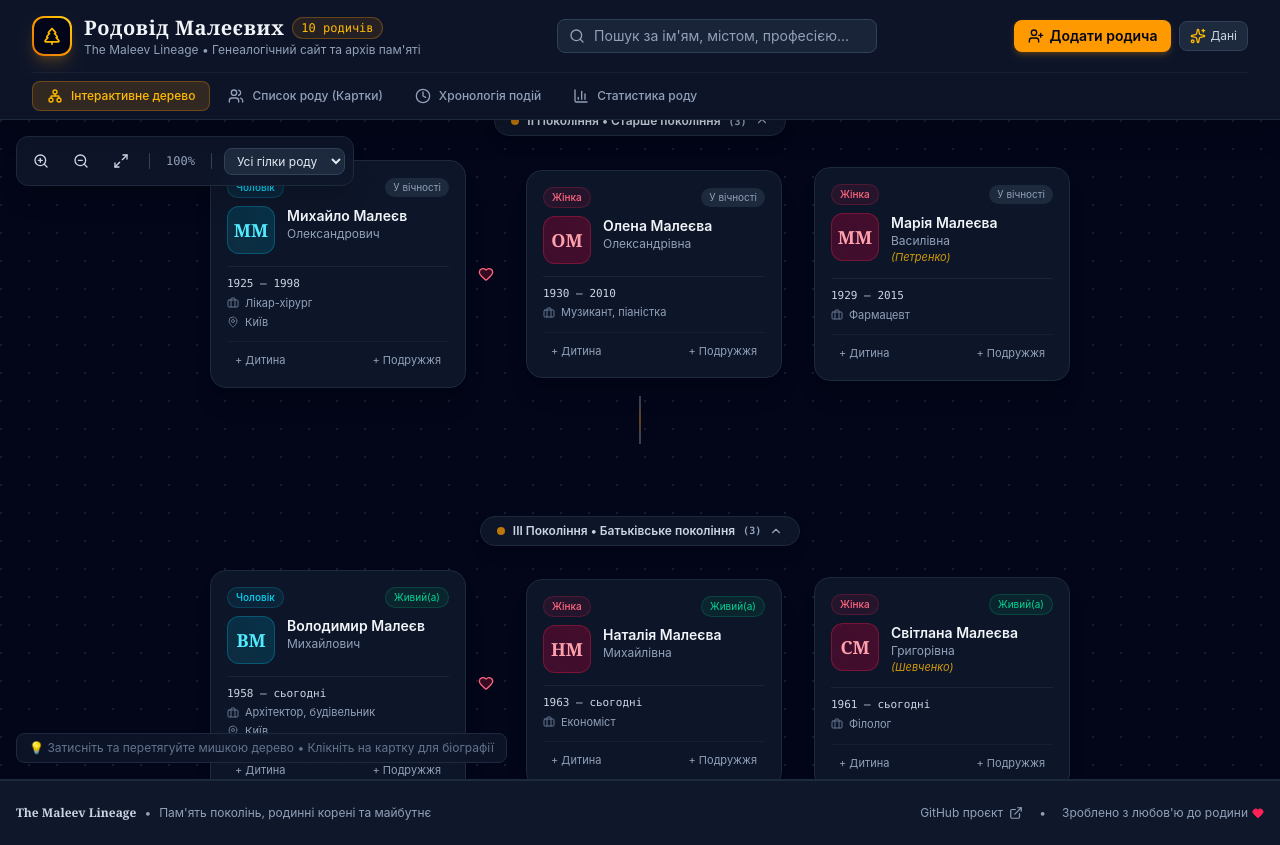
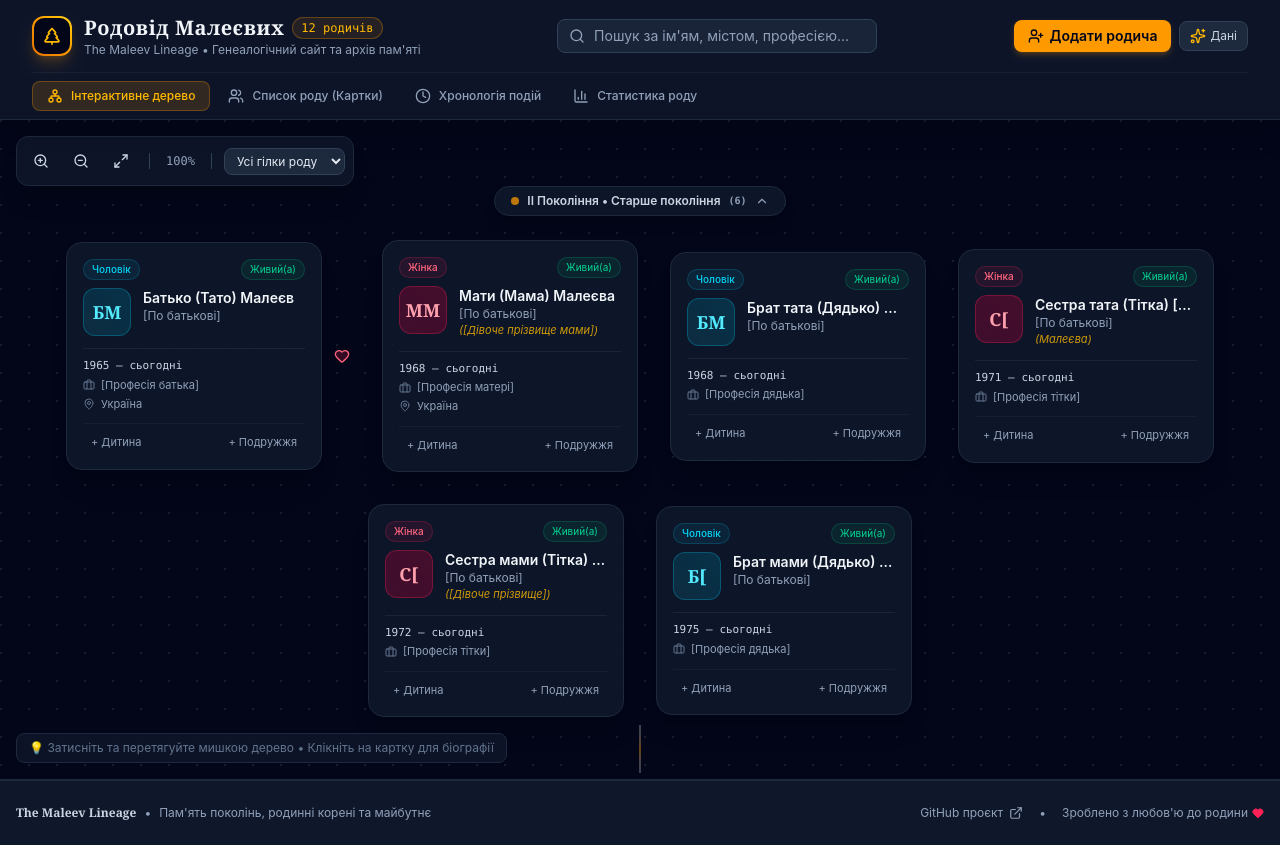
Before and after one commit to Icar6618/The-Maleev-Lineage, a React (Vite) app: page / in a window 1280 px wide. Built offline with nearby package versions, Linux system fonts and the light colour scheme.

Commit message:
feat: setup 3-generation blank template family tree ready for user input

```diff
--- a/src/data/initialData.ts
+++ b/src/data/initialData.ts
@@ -2,200 +2,260 @@ import type { FamilyData } from '../types/family';
 
 export const initialFamilyData: FamilyData = {
   title: 'Родовід Малеєвих',
-  description: 'Історія, покоління, родинні зв’язки та пам’ять поколінь родини Малеєвих.',
+  description: 'Родинне дерево на 3 покоління. Заповніть картки своїми справжніми рідними.',
   lastUpdated: new Date().toISOString().split('T')[0],
   persons: [
-    // 1-ше покоління (Прапрадідусі / Пращури)
+    // ========================================================
+    // ПОКОЛІННЯ 1: ДІДУСІ ТА БАБУСІ
+    // ========================================================
+
+    // Лінія батька
     {
-      id: 'p-1',
-      firstName: 'Олександр',
+      id: 'p-paternal-grandfather',
+      firstName: 'Дідусь (по батькові)',
       lastName: 'Малеєв',
-      middleName: 'Михайлович',
+      middleName: '[По батькові]',
       gender: 'male',
-      birthDate: '1892',
+      birthDate: '1935',
       birthPlace: 'Україна',
-      deathDate: '1965',
-      deathPlace: 'Україна',
       isLiving: false,
       generation: 1,
-      profession: 'Інженер, ремісник',
-      bio: 'Один із засновників гілки Малеєвих. Працював інженером, передав нащадкам любов до науки та майстерності.',
-      branch: 'Основна гілка',
-      spouseIds: ['p-2'],
-      childrenIds: ['p-3', 'p-4'],
-      tags: ['Засновник гілки', 'Інженер']
+      branch: 'Лінія батька',
+      profession: '[Вкажіть професію дідуся]',
+      bio: 'Батько мого тата. Натисніть «Редагувати», щоб вказати справжнє ім’я, роки життя та історію.',
+      spouseIds: ['p-paternal-grandmother'],
+      childrenIds: ['p-father', 'p-paternal-uncle', 'p-paternal-aunt'],
+      tags: ['Дідусь', 'Лінія батька']
     },
     {
-      id: 'p-2',
-      firstName: 'Анна',
+      id: 'p-paternal-grandmother',
+      firstName: 'Бабуся (по батькові)',
       lastName: 'Малеєва',
-      maidenName: 'Ковальчук',
-      middleName: 'Іванівна',
+      maidenName: '[Дівоче прізвище]',
+      middleName: '[По батькові]',
       gender: 'female',
-      birthDate: '1898',
+      birthDate: '1938',
       birthPlace: 'Україна',
-      deathDate: '1974',
-      deathPlace: 'Україна',
       isLiving: false,
       generation: 1,
-      profession: 'Вчителька мови та літератури',
-      bio: 'Берегиня родинного вогнища. Присвятила понад 40 років шкільному викладанню.',
-      branch: 'Основна гілка',
-      spouseIds: ['p-1'],
-      childrenIds: ['p-3', 'p-4'],
-      tags: ['Освіта']
+      branch: 'Лінія батька',
+      profession: '[Вкажіть професію бабусі]',
+      bio: 'Мати мого тата. Натисніть «Редагувати», щоб внести дівоче прізвище та спогади.',
+      spouseIds: ['p-paternal-grandfather'],
+      childrenIds: ['p-father', 'p-paternal-uncle', 'p-paternal-aunt'],
+      tags: ['Бабуся', 'Лінія батька']
     },
 
-    // 2-ге покоління
+    // Лінія матері
     {
-      id: 'p-3',
-      firstName: 'Михайло',
-      lastName: 'Малеєв',
-      middleName: 'Олександрович',
+      id: 'p-maternal-grandfather',
+      firstName: 'Дідусь (по матері)',
+      lastName: '[Прізвище дідуся]',
+      middleName: '[По батькові]',
       gender: 'male',
-      birthDate: '1925',
-      birthPlace: 'Київ',
-      deathDate: '1998',
-      deathPlace: 'Київ',
+      birthDate: '1936',
+      birthPlace: 'Україна',
       isLiving: false,
-      generation: 2,
-      profession: 'Лікар-хірург',
-      bio: 'Відомий лікар, врятував сотні життів. Завжди підтримував зв’язок з усіма родичами та збирав сімейні архіви.',
-      branch: 'Основна гілка',
-      fatherId: 'p-1',
-      motherId: 'p-2',
-      spouseIds: ['p-5'],
-      childrenIds: ['p-6', 'p-7'],
-      tags: ['Медицина', 'Архівіст']
+      generation: 1,
+      branch: 'Лінія матері',
+      profession: '[Вкажіть професію дідуся]',
+      bio: 'Батько моєї мами. Натисніть «Редагувати», щоб ввести ім’я та історію життя.',
+      spouseIds: ['p-maternal-grandmother'],
+      childrenIds: ['p-mother', 'p-maternal-aunt', 'p-maternal-uncle'],
+      tags: ['Дідусь', 'Лінія матері']
     },
     {
-      id: 'p-4',
-      firstName: 'Олена',
+      id: 'p-maternal-grandmother',
+      firstName: 'Бабуся (по матері)',
+      lastName: '[Прізвище]',
+      maidenName: '[Дівоче прізвище]',
+      middleName: '[По батькові]',
+      gender: 'female',
+      birthDate: '1940',
+      birthPlace: 'Україна',
+      isLiving: false,
+      generation: 1,
+      branch: 'Лінія матері',
+      profession: '[Вкажіть професію бабусі]',
+      bio: 'Мати моєї мами. Натисніть «Редагувати», щоб заповнити дані бабусі.',
+      spouseIds: ['p-maternal-grandfather'],
+      childrenIds: ['p-mother', 'p-maternal-aunt', 'p-maternal-uncle'],
+      tags: ['Бабуся', 'Лінія матері']
+    },
+
+    // ========================================================
+    // ПОКОЛІННЯ 2: БАТЬКИ, ДЯДЬКИ ТА ТІТКИ
+    // ========================================================
+
+    // Батько
+    {
+      id: 'p-father',
+      firstName: 'Батько (Тато)',
+      lastName: 'Малеєв',
+      middleName: '[По батькові]',
+      gender: 'male',
+      birthDate: '1965',
+      birthPlace: 'Україна',
+      isLiving: true,
+      generation: 2,
+      branch: 'Основна гілка',
+      profession: '[Професія батька]',
+      bio: 'Мій батько. Натисніть «Редагувати», щоб вказати його ім’я, дату народження та цікаві факти.',
+      fatherId: 'p-paternal-grandfather',
+      motherId: 'p-paternal-grandmother',
+      spouseIds: ['p-mother'],
+      childrenIds: ['p-me', 'p-brother'],
+      tags: ['Батько', 'Основна гілка']
+    },
+
+    // Мати
+    {
+      id: 'p-mother',
+      firstName: 'Мати (Мама)',
       lastName: 'Малеєва',
-      middleName: 'Олександрівна',
+      maidenName: '[Дівоче прізвище мами]',
+      middleName: '[По батькові]',
       gender: 'female',
-      birthDate: '1930',
-      deathDate: '2010',
-      isLiving: false,
+      birthDate: '1968',
+      birthPlace: 'Україна',
+      isLiving: true,
       generation: 2,
-      profession: 'Музикант, піаністка',
-      bio: 'Викладала фортепіано, прищеплювала музичну культуру всім племінникам та онукам.',
       branch: 'Основна гілка',
-      fatherId: 'p-1',
-      motherId: 'p-2',
+      profession: '[Професія матері]',
+      bio: 'Моя мама. Натисніть «Редагувати», щоб вказати ім’я мами, дівоче прізвище та рід занять.',
+      fatherId: 'p-maternal-grandfather',
+      motherId: 'p-maternal-grandmother',
+      spouseIds: ['p-father'],
+      childrenIds: ['p-me', 'p-brother'],
+      tags: ['Мати', 'Основна гілка']
+    },
+
+    // Брат тата (Дядько)
+    {
+      id: 'p-paternal-uncle',
+      firstName: 'Брат тата (Дядько)',
+      lastName: 'Малеєв',
+      middleName: '[По батькові]',
+      gender: 'male',
+      birthDate: '1968',
+      isLiving: true,
+      generation: 2,
+      branch: 'Лінія батька',
+      profession: '[Професія дядька]',
+      bio: 'Рідний брат мого батька. Вкажіть його ім’я та родину.',
+      fatherId: 'p-paternal-grandfather',
+      motherId: 'p-paternal-grandmother',
       spouseIds: [],
       childrenIds: [],
-      tags: ['Мистецтво']
-    },
-    {
-      id: 'p-5',
-      firstName: 'Марія',
-      lastName: 'Малеєва',
-      maidenName: 'Петренко',
-      middleName: 'Василівна',
-      gender: 'female',
-      birthDate: '1929',
-      deathDate: '2015',
-      isLiving: false,
-      generation: 2,
-      profession: 'Фармацевт',
-      bio: 'Працювала в науково-дослідному інституті, чудова господиня та організатор родинних свят.',
-      branch: 'Основна гілка',
-      spouseIds: ['p-3'],
-      childrenIds: ['p-6', 'p-7']
+      tags: ['Дядько', 'Лінія батька']
     },
 
-    // 3-тє покоління
+    // Сестра тата (Тітка)
     {
-      id: 'p-6',
-      firstName: 'Володимир',
+      id: 'p-paternal-aunt',
+      firstName: 'Сестра тата (Тітка)',
+      lastName: '[Прізвище після одруження]',
+      maidenName: 'Малеєва',
+      middleName: '[По батькові]',
+      gender: 'female',
+      birthDate: '1971',
+      isLiving: true,
+      generation: 2,
+      branch: 'Лінія батька',
+      profession: '[Професія тітки]',
+      bio: 'Рідна сестра мого батька. Вкажіть її ім’я та родину.',
+      fatherId: 'p-paternal-grandfather',
+      motherId: 'p-paternal-grandmother',
+      spouseIds: [],
+      childrenIds: [],
+      tags: ['Тітка', 'Лінія батька']
+    },
+
+    // Сестра мами (Тітка)
+    {
+      id: 'p-maternal-aunt',
+      firstName: 'Сестра мами (Тітка)',
+      lastName: '[Прізвище]',
+      maidenName: '[Дівоче прізвище]',
+      middleName: '[По батькові]',
+      gender: 'female',
+      birthDate: '1972',
+      isLiving: true,
+      generation: 2,
+      branch: 'Лінія матері',
+      profession: '[Професія тітки]',
+      bio: 'Рідна сестра моєї мами. Вкажіть її ім’я та деталі.',
+      fatherId: 'p-maternal-grandfather',
+      motherId: 'p-maternal-grandmother',
+      spouseIds: [],
+      childrenIds: [],
+      tags: ['Тітка', 'Лінія матері']
+    },
+
+    // Брат мами (Дядько)
+    {
+      id: 'p-maternal-uncle',
+      firstName: 'Брат мами (Дядько)',
+      lastName: '[Прізвище]',
+      middleName: '[По батькові]',
+      gender: 'male',
+      birthDate: '1975',
+      isLiving: true,
+      generation: 2,
+      branch: 'Лінія матері',
+      profession: '[Професія дядька]',
+      bio: 'Рідний брат моєї мами. Вкажіть його ім’я та родину.',
+      fatherId: 'p-maternal-grandfather',
+      motherId: 'p-maternal-grandmother',
+      spouseIds: [],
+      childrenIds: [],
+      tags: ['Дядько', 'Лінія матері']
+    },
+
+    // ========================================================
+    // ПОКОЛІННЯ 3: Я ТА МІЙ БРАТ
+    // ========================================================
+
+    // Я
+    {
+      id: 'p-me',
+      firstName: 'Я',
       lastName: 'Малеєв',
-      middleName: 'Михайлович',
+      middleName: '[По батькові]',
       gender: 'male',
-      birthDate: '1958',
-      birthPlace: 'Київ',
+      birthDate: '1995',
+      birthPlace: 'Україна',
       isLiving: true,
       generation: 3,
-      profession: 'Архітектор, будівельник',
-      bio: 'Проектував житлові та громадські будівлі. Захоплюється історією України та генеалогією.',
       branch: 'Основна гілка',
-      fatherId: 'p-3',
-      motherId: 'p-5',
-      spouseIds: ['p-8'],
-      childrenIds: ['p-9', 'p-10'],
-      tags: ['Архітектура']
+      profession: '[Ваша професія / рід занять]',
+      bio: 'Творець та хранитель родинного дерева. Натисніть «Редагувати», щоб вказати своє повне ім’я, дату народження та біографію.',
+      fatherId: 'p-father',
+      motherId: 'p-mother',
+      spouseIds: [],
+      childrenIds: [],
+      tags: ['Автор дерева', 'Основна гілка']
     },
+
+    // Мій брат
     {
-      id: 'p-7',
-      firstName: 'Наталія',
-      lastName: 'Малеєва',
-      middleName: 'Михайлівна',
-      gender: 'female',
-      birthDate: '1963',
+      id: 'p-brother',
+      firstName: 'Мій брат',
+      lastName: 'Малеєв',
+      middleName: '[По батькові]',
+      gender: 'male',
+      birthDate: '1998',
+      birthPlace: 'Україна',
       isLiving: true,
       generation: 3,
-      profession: 'Економіст',
-      bio: 'Активна учасниця сімейних зустрічей, мандрівниця.',
       branch: 'Основна гілка',
-      fatherId: 'p-3',
-      motherId: 'p-5',
-      spouseIds: [],
-      childrenIds: []
-    },
-    {
-      id: 'p-8',
-      firstName: 'Світлана',
-      lastName: 'Малеєва',
-      maidenName: 'Шевченко',
-      middleName: 'Григорівна',
-      gender: 'female',
-      birthDate: '1961',
-      isLiving: true,
-      generation: 3,
-      profession: 'Філолог',
-      bio: 'Знавець мов і фольклору. Завжди записувала родинні перекази та спогади старших поколінь.',
-      branch: 'Основна гілка',
-      spouseIds: ['p-6'],
-      childrenIds: ['p-9', 'p-10']
-    },
-
-    // 4-те покоління (Сучасне покоління)
-    {
-      id: 'p-9',
-      firstName: 'Ігор',
-      lastName: 'Малеєв',
-      middleName: 'Володимирович',
-      gender: 'male',
-      birthDate: '1989',
-      birthPlace: 'Україна',
-      isLiving: true,
-      generation: 4,
-      profession: 'Software Engineer / IT',
-      bio: 'Ініціатор створення сайту родоводу Малеєвих, щоб зберегти історію для майбутніх поколінь.',
-      branch: 'Основна гілка',
-      fatherId: 'p-6',
-      motherId: 'p-8',
+      profession: '[Професія брата]',
+      bio: 'Мій рідний брат. Натисніть «Редагувати», щоб внести ім’я, роки та інформацію.',
+      fatherId: 'p-father',
+      motherId: 'p-mother',
       spouseIds: [],
       childrenIds: [],
-      tags: ['Автор родоводу', 'Технології']
-    },
-    {
-      id: 'p-10',
-      firstName: 'Катерина',
-      lastName: 'Малеєва',
-      middleName: 'Володимирівна',
-      gender: 'female',
-      birthDate: '1995',
-      isLiving: true,
-      generation: 4,
-      profession: 'Дизайнерка',
-      bio: 'Створює візуальні концепції, фотографує та допомагає з оформленням родинного архіву.',
-      branch: 'Основна гілка',
-      fatherId: 'p-6',
-      motherId: 'p-8',
-      spouseIds: [],
-      childrenIds: [],
-      tags: ['Дизайн']
+      tags: ['Брат', 'Основна гілка']
     }
   ]
 };
--- a/src/utils/storage.ts
+++ b/src/utils/storage.ts
@@ -1,7 +1,7 @@
 import type { FamilyData, Person } from '../types/family';
 import { initialFamilyData } from '../data/initialData';
 
-const STORAGE_KEY = 'the_maleev_lineage_data_v1';
+const STORAGE_KEY = 'the_maleev_lineage_data_v2';
 
 export function loadFamilyData(): FamilyData {
   try {
```
